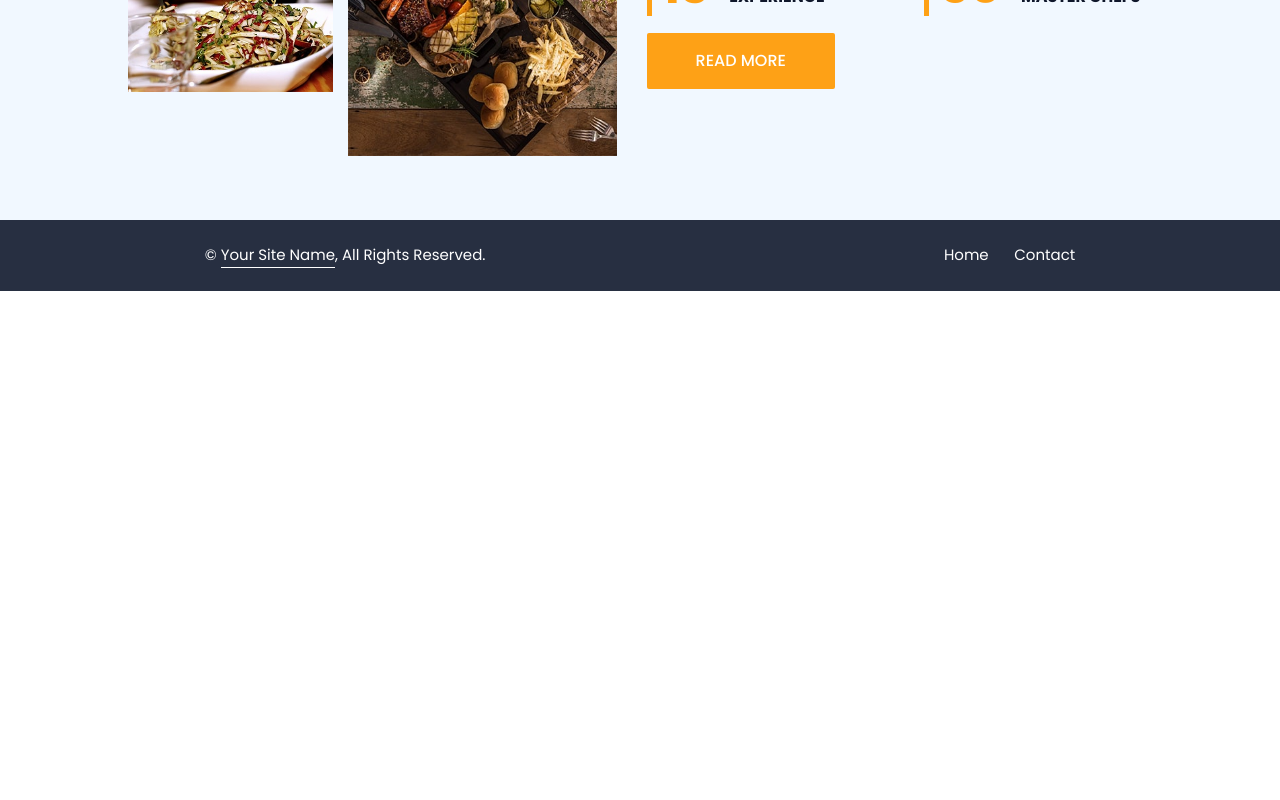
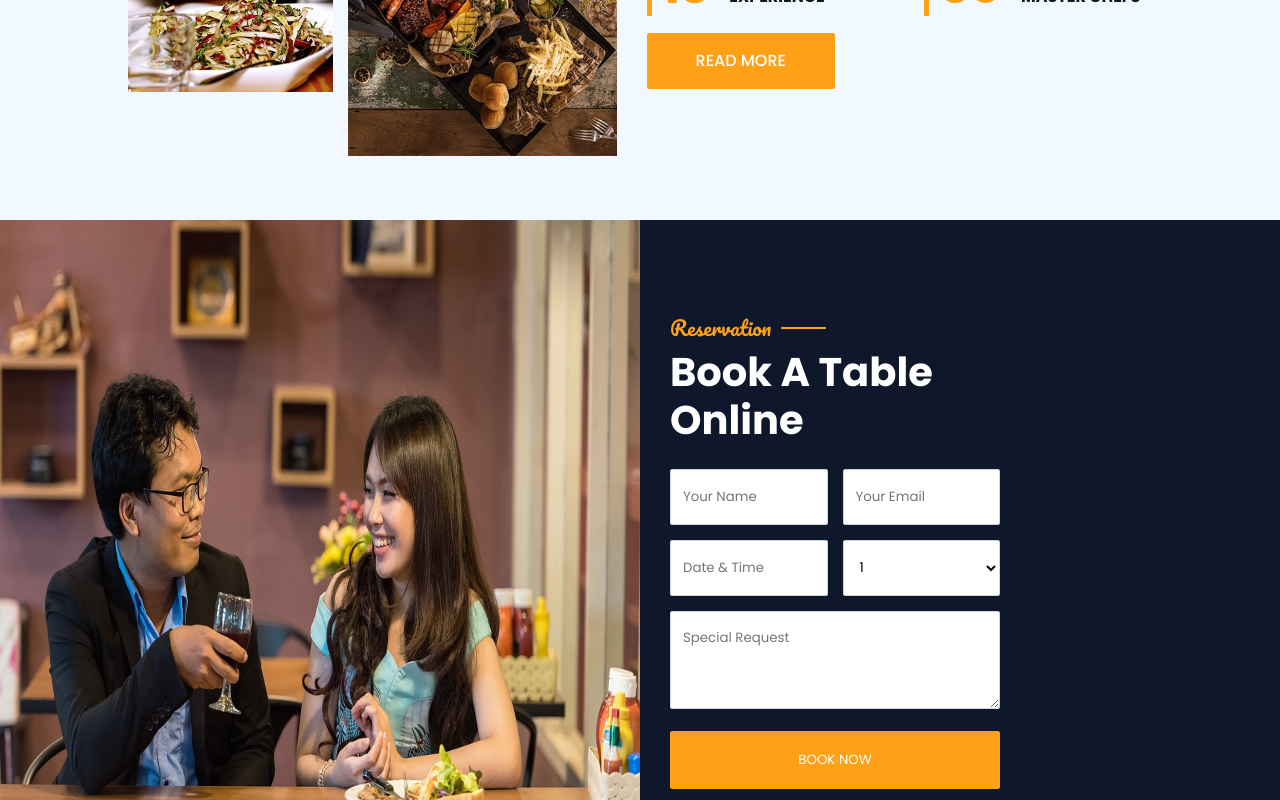
Before and after one commit to ali-emumba/practice-Restoran, a React (Vite) app in the folder restoran/: page / in a window 1280 px wide. Shown: the part 2000-2800 px from the top of the page. Before the commit the page ends 2291 px from the top, so only its background shows below. Built offline with nearby package versions, Linux system fonts and the light colour scheme.

Commit message:
book table form added

```diff
--- a/restoran/src/Pages/LandingPage/LandingPage.jsx
+++ b/restoran/src/Pages/LandingPage/LandingPage.jsx
@@ -1,4 +1,5 @@
 import AboutUs from "../../components/AboutUs/AboutUs";
+import BookingForm from "../../components/BookingForm/BookingForm";
 import LandingScreen from "../../components/LandingScreen/LandingScreen";
 import ServicesList from "../../components/ServicesList/ServicesList";
 import styles from "./styles.module.css";
@@ -9,6 +10,7 @@ const LandingPage = () => {
       <LandingScreen />
       <ServicesList />
       <AboutUs />
+      <BookingForm />
     </div>
   );
 };
--- a/restoran/src/components/AboutUs/styles.module.css
+++ b/restoran/src/components/AboutUs/styles.module.css
@@ -172,4 +172,7 @@
         gap: 20px;
         margin: 20px 0;
     }
+    .stats__box{
+        width: 100%;
+    }
 }
--- /dev/null
+++ b/restoran/src/components/BookingForm/BookingForm.jsx
@@ -0,0 +1,27 @@
+import styles from "./styles.module.css";
+import booking_form_img from "./../../assets/booking_form.png";
+import Form from "./Form/Form";
+
+const BookingForm = () => {
+  return (
+    <div className={styles.wrapper}>
+      <div className={styles.left__side}>
+        <img
+          src={booking_form_img}
+          alt="form image"
+          className={styles.form_img}
+        />
+      </div>
+      <div className={styles.right__side}>
+        <div style={{ display: "flex", alignItems: "center", gap: "10px" }}>
+          <span className={styles.about__us__text}>Reservation</span>{" "}
+          <span className={styles.horizontal__divider}></span>
+        </div>
+        <h1 className={styles.heading}>Book A Table Online</h1>
+        <Form />
+      </div>
+    </div>
+  );
+};
+
+export default BookingForm;
--- /dev/null
+++ b/restoran/src/components/BookingForm/Form/Form.jsx
@@ -0,0 +1,126 @@
+import { faL } from "@fortawesome/free-solid-svg-icons";
+import styles from "./styles.module.css";
+import { useForm } from "react-hook-form";
+
+const Form = () => {
+  const {
+    register,
+    formState: { errors },
+    handleSubmit,
+  } = useForm();
+  const onSubmit = (e, data) => {
+    // e.preventdefault();
+    console.log(data);
+  };
+  return (
+    <div className={styles.wrapper}>
+      <form onSubmit={handleSubmit(onSubmit)} className={styles.form}>
+        <div>
+          <input
+            type="text"
+            name="name"
+            placeholder="Your Name"
+            className={styles.inputs}
+            aria-invalid={errors.name ? "true" : "false"}
+            {...register("name", {
+              required: "Name is required",
+              pattern: {
+                value: /^[A-Za-z -]+$/,
+                message: "Only alphabets, spaces, and hyphens are allowed",
+              },
+              maxLength: {
+                value: 50,
+                message: "Name must not exceed 50 characters",
+              },
+            })}
+          />
+          {errors.name && (
+            <p className={styles.form__error_msg}>{errors.name.message}</p>
+          )}
+        </div>
+        <div>
+          <input
+            type="text"
+            name="email"
+            placeholder="Your Email"
+            aria-invalid={errors.email ? "true" : "false"}
+            className={styles.inputs}
+            {...register("email", {
+              required: "Email is required",
+              pattern: {
+                value: /^[A-Z0-9._%+-]+@[A-Z0-9.-]+\.[A-Z]{2,}$/i,
+                message: "Invalid email address",
+              },
+            })}
+          />
+          {errors.email && (
+            <p className={styles.form__error_msg}>{errors.email.message}</p>
+          )}
+        </div>
+        <div>
+          <input
+            type="text"
+            name="date&time"
+            placeholder="Date & Time"
+            onfocus="(this.type='date')"
+            onblur="if(this.value==''){this.type='text'}"
+            className={styles.inputs}
+            aria-invalid={errors.date ? "true" : "false"}
+            {...register("date", {
+              required: "Date & Time is required",
+            })}
+          />
+          {errors.date && (
+            <p className={styles.form__error_msg}>{errors.date.message}</p>
+          )}
+        </div>
+        <div>
+          <select
+            id="numberOfPeople"
+            name="numberOfPeople"
+            className={styles.inputs}
+          >
+            <option value="1">1</option>
+            <option value="2">2</option>
+            <option value="3">3</option>
+            <option value="4">4</option>
+            <option value="5">5</option>
+            {/* Add more options as needed */}
+          </select>
+        </div>
+        <div className={styles.full__width}>
+          <textarea
+            name="message"
+            id=""
+            cols="30"
+            rows="7"
+            placeholder="Special Request"
+            className={styles.textarea}
+            aria-invalid={errors.message ? "true" : "false"}
+            {...register("message", {
+              required: false,
+              pattern: {
+                value: /^[A-Za-z -]+$/,
+                message: "Only alphabets, spaces, and hyphens are allowed",
+              },
+              maxLength: {
+                value: 250,
+                message: "message must not exceed 250 characters",
+              },
+            })}
+          />
+          {errors.message && (
+            <p className={styles.form__error_msg}>{errors.message.message}</p>
+          )}
+        </div>
+        <div className={styles.full__width}>
+          <button type="submit" className={styles.form__submit__btn}>
+            BOOK NOW
+          </button>
+        </div>
+      </form>
+    </div>
+  );
+};
+
+export default Form;
--- /dev/null
+++ b/restoran/src/components/BookingForm/Form/styles.module.css
@@ -0,0 +1,75 @@
+.wrapper{
+    width: 100%;
+    height: 100%;
+  }
+
+  .form {
+      width: 100%;
+      height: 100%;
+      display: grid;
+      grid-template-columns: 1fr 1fr;
+      grid-gap: 15px;
+    }
+
+  .inputs{
+    display: flex;
+    width: 100%;
+    height: 3.5rem;
+    padding: 1rem 0.6875rem 1rem 0.75rem;
+    justify-content: center;
+    align-items: center;
+    /* flex-shrink: 0; */
+
+    border-radius: 0.125rem;
+    border: 1px solid #CED4DA;
+    background: #FFF;
+  }
+
+  .textarea{
+    width: 100%;
+    height: 6.125rem;
+    flex-shrink: 0;
+    border-radius: 0.125rem;
+    border: 1px solid #CED4DA;
+    background: #FFF;
+    padding: 1rem 0.6875rem 1rem 0.75rem;
+  }
+
+  .form__submit__btn{
+    display: flex;
+    width: 100%;
+    height: 3.625rem;
+    padding: 1.0625rem 0rem;
+    justify-content: center;
+    align-items: center;
+    flex-shrink: 0;
+
+    border-radius: 0.125rem;
+    border: 1px solid #FEA116;
+    background: #FEA116;
+    cursor: pointer;
+    color: white;
+    text-transform: uppercase;
+  }
+
+  .form__error_msg{
+    font-size: 10px;
+    color: red;
+  }
+
+    .full__width {
+      grid-column: 1 / 3;
+    }
+
+
+    @media only screen and (max-width: 800px) {
+      .wrapper{
+        width: 100%;
+      }
+      .form{
+        grid-template-columns: 1fr;
+      }
+      .full__width{
+        grid-column: auto;
+      }
+    }
--- /dev/null
+++ b/restoran/src/components/BookingForm/styles.module.css
@@ -0,0 +1,70 @@
+.wrapper{
+    width: 100%;
+    background-color: #0F172B;
+    min-height: 38.4375rem;
+    display: flex;
+}
+
+.left__side{
+    width: 50%;
+}
+.form_img{
+    height: 100%;
+    width: 100%;
+    object-fit: fill;
+}
+.right__side{
+    width: 50%;
+    display: flex;
+    flex-direction: column;
+    padding: 6rem 17.5rem 6rem 1.875rem;
+    align-items: start;
+    justify-content: space-between;
+}
+.about__us__text{
+    color: #FEA116;
+    font-family: Pacifico;
+    font-size: 1.25rem;
+    font-style: normal;
+    font-weight: 400;
+    text-transform: capitalize;
+    line-height: 1.5rem; /* 120% */
+}
+.horizontal__divider{
+    width: 2.8125rem;
+    height: 0.125rem;
+    flex-shrink: 0;
+    background: #FEA116;
+}
+.heading{
+    color: #FFF;
+    font-family: Poppins;
+    font-size: 2.5rem;
+    font-style: normal;
+    font-weight: 700;
+    line-height: 3rem; /* 120% */
+    margin-bottom: 1.54rem;
+    margin-top: 0.5rem;
+}
+
+@media only screen and (max-width: 1200px) {
+    .right__side{
+        padding: 6rem 2rem 6rem 1.875rem;
+    }
+}
+
+@media only screen and (max-width: 768px) {
+    .wrapper{
+        flex-direction: column;
+    }
+    .left__side{
+        width: 100%;
+    }
+    .right__side{
+        width: 100%;
+        padding: 2rem 5%;
+    }
+    .heading{
+        font-size: 1.75rem;
+    }
+}
```
Also changed, not shown: restoran/src/assets/booking_form.png (added).
